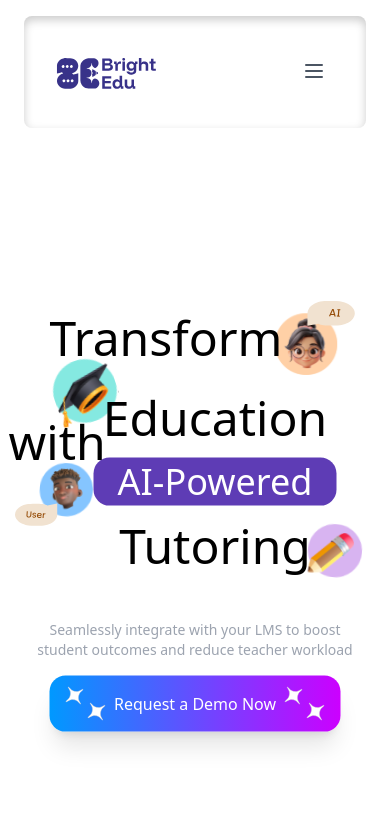
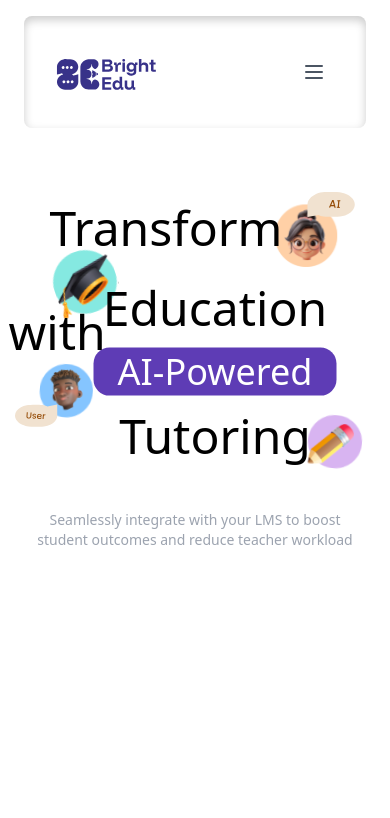
Before and after one commit to Ammaralibrahim/paralax, a Next.js app: page / in a window 390 px wide. Shown: the top 818 px of the page. Built offline with nearby package versions, Linux system fonts and the light colour scheme.

Commit message:
finish frontend

```diff
--- a/app/components/Hero.jsx
+++ b/app/components/Hero.jsx
@@ -6,10 +6,9 @@ import { motion } from "framer-motion";
 function Hero() {
   const [scrolled, setScrolled] = useState(false);
   const [isMobile, setIsMobile] = useState(false);
-  const [initialScrollDone, setInitialScrollDone] = useState(false); // Tanımlandı
+  const [initialScrollDone, setInitialScrollDone] = useState(false);
   const sectionRef = useRef(null);
 
-  // Mobil kontrolü
   useEffect(() => {
     const checkMobile = () => setIsMobile(window.innerWidth < 768);
     checkMobile();
@@ -17,7 +16,6 @@ function Hero() {
     return () => window.removeEventListener("resize", checkMobile);
   }, []);
 
-  // İlk scroll hareketi algılandığında animasyonu başlat
   useEffect(() => {
     const handleScrollStart = () => {
       if (!initialScrollDone) {
@@ -34,11 +32,10 @@ function Hero() {
     };
   }, [initialScrollDone]);
 
-  // Sayfa kaydırıldığında animasyonu değiştir
   useEffect(() => {
     const handleScroll = () => {
       const scrollTop = window.scrollY || document.documentElement.scrollTop;
-      const atTop = scrollTop < 1; // 1px yerine 0.5px gibi küçük değer kullanıldı
+      const atTop = scrollTop < 1;
 
       if (atTop && initialScrollDone) {
         setScrolled(false);
@@ -53,44 +50,48 @@ function Hero() {
 
   // Sayfa scroll engelleme
   useEffect(() => {
-    document.body.style.overflow = initialScrollDone ? "auto" : "hidden";
+    if (initialScrollDone) {
+      document.body.style.overflow = "auto"; // Kaydırma etkin
+    } else {
+      document.body.style.overflow = "hidden"; // Kaydırma engellenmiş
+    }
     return () => {
-      document.body.style.overflow = "auto";
+      document.body.style.overflow = "auto"; // Sayfa temizlendiğinde kaydırma aktif olsun
     };
   }, [initialScrollDone]);
 
   const getPositionStyles = (imageKey) => {
     const positions = {
       mezun: {
-        default: { bottom: 250, right: 320, width: 160, height: 160 },
-        scrolled: { bottom: 120, right: 230, width: 160, height: 160 },
+        default: { bottom: 50, right: 320, width: 160, height: 160 },
+        scrolled: { bottom: 50, right: 230, width: 160, height: 160 },
         mobile: {
-          default: { bottom: 160, right: 70, width: 80, height: 80 },
-          scrolled: { bottom: 160, right: 70, width: 80, height: 80 },
+          default: { bottom: 100, right: 70, width: 80, height: 80 },
+          scrolled: { bottom: 100, right: 70, width: 80, height: 80 },
         },
       },
       girl: {
-        default: { bottom: 270, left: 320, width: 120, height: 120 },
-        scrolled: { bottom: 220, left: 170, width: 190, height: 190 },
+        default: { bottom: 80, left: 320, width: 120, height: 120 },
+        scrolled: { bottom: 100, left: 130, width: 190, height: 190 },
         mobile: {
-          default: { bottom: 210, left: 80, width: 80, height: 80 },
-          scrolled: { bottom: 210, left: 80, width: 80, height: 80 },
+          default: { bottom: 150, left: 80, width: 80, height: 80 },
+          scrolled: { bottom: 150, left: 80, width: 80, height: 80 },
         },
       },
       boy: {
-        default: { top: -70, right: 330, width: 120, height: 120 },
-        scrolled: { top: -40, right: 350, width: 180, height: 180 },
+        default: { top: 110, right: 350, width: 120, height: 120 },
+        scrolled: { top: 70, right: 350, width: 180, height: 180 },
         mobile: {
-          default: { top: -130, right: 100, width: 80, height: 80 },
-          scrolled: { top: -130, right: 100, width: 80, height: 80 },
+          default: { top: -60, right: 100, width: 80, height: 80 },
+          scrolled: { top: -60, right: 100, width: 80, height: 80 },
         },
       },
       pen: {
-        default: { top: -150, left: 240, width: 160, height: 160 },
-        scrolled: { top: 80, left: 240, width: 160, height: 160 },
+        default: { top: 10, left: 240, width: 160, height: 160 },
+        scrolled: { top: 140, left: 240, width: 160, height: 160 },
         mobile: {
-          default: { top: -70, left: 110, width: 60, height: 60 },
-          scrolled: { top: -70, left: 110, width: 60, height: 60 },
+          default: { top: -10, left: 110, width: 60, height: 60 },
+          scrolled: { top: -10, left: 110, width: 60, height: 60 },
         },
       },
     };
@@ -110,16 +111,15 @@ function Hero() {
   return (
     <section
       ref={sectionRef}
-      className="relative bg-white text-white h-[140vh] flex items-center justify-center overflow-hidden"
+      className="relative bg-white text-white h-dvh flex items-center justify-center overflow-hidden "
     >
-      {/* Logo animasyonu - Hidden in Mobile Mode */}
-      {/* Logo animasyonu - Sadece masaüstü görünür */}
+      {/* Logo animasyonu */}
       <motion.div
-  className="fixed z-50 hidden md:block"  // 'hidden' class hides it on mobile, 'md:block' shows it from the 'md' breakpoint (typically >= 768px)
+        className="fixed z-50 hidden md:block"
         animate={
           scrolled
             ? {
-          top: "25px",
+                top: "10px",
                 left: "270px",
                 x: "0%",
                 y: "0%",
@@ -140,10 +140,8 @@ function Hero() {
         <Image src="/brightedu.svg" alt="Logo" width={200} height={200} />
       </motion.div>
 
-
-
       {/* Floating Images */}
-      <div className="absolute top-1/2 left-1/2 transform -translate-x-1/2 -translate-y-1/2">
+      <div className="absolute">
         {images.map(({ src, alt, key }) => {
           const { top, left, right, bottom, width, height } =
             getPositionStyles(key);
@@ -189,7 +187,7 @@ function Hero() {
         style={{
           left: "50%",
           x: "-50%",
-          top: "45%",
+          top: "50%",
         }}
         initial={{
           opacity: 0,
@@ -207,23 +205,23 @@ function Hero() {
         }}
       >
         <h1 className="flex flex-wrap items-center justify-center ml-10 text-center space-y-4 sm:space-y-6 md:space-y-8 lg:space-y-10">
-          <span className="text-black text-5xl sm:text-6xl md:text-8xl lg:text-[100px] xl:text-[120px] mr-12 text-left ml-[-50px] sm:ml-[-100px] md:ml-[-150px] lg:ml-[-200px]">
+          <span className="text-black text-5xl sm:text-6xl md:text-8xl lg:text-[80px] xl:text-[100px] mr-12 text-left ml-[-50px] sm:ml-[-100px] md:ml-[-150px] lg:ml-[-200px]">
             Transform
           </span>
 
           <div className="inline-flex flex-col items-center relative space-y-4">
-            <span className="absolute left-[-85px] sm:left-[100px] md:left-[-50px] lg:left-[-100px] xl:left-[-250px] top-1/2 transform -translate-y-1/2 text-5xl sm:text-6xl md:text-8xl lg:text-[100px] xl:text-[120px] text-black">
+            <span className="absolute left-[-85px] sm:left-[100px] md:left-[-50px] lg:left-[-100px] xl:left-[-250px] top-1/2 transform -translate-y-1/2 text-5xl sm:text-6xl md:text-8xl lg:text-[80px] xl:text-[100px] text-black">
               with
             </span>
-            <span className="text-black text-5xl sm:text-6xl md:text-8xl lg:text-[100px] xl:text-[120px]">
+            <span className="text-black text-5xl sm:text-6xl md:text-8xl lg:text-[80px] xl:text-[100px]">
               Education
             </span>
-            <span className="block bg-[#5E3CB5] text-white px-6 py-1 rounded-2xl text-4xl sm:text-5xl md:text-7xl lg:text-[90px] xl:text-[110px]">
+            <span className="block bg-[#5E3CB5] text-white px-6 py-1 rounded-2xl text-4xl sm:text-5xl md:text-7xl lg:text-[80px] xl:text-[100px]">
               AI-Powered
             </span>
           </div>
 
-          <span className="text-black text-5xl sm:text-6xl md:text-8xl lg:text-[100px] xl:text-[120px]">
+          <span className="text-black text-5xl sm:text-6xl md:text-8xl lg:text-[80px] xl:text-[100px]">
             Tutoring
           </span>
         </h1>
@@ -242,88 +240,7 @@ function Hero() {
             and reduce teacher workload
           </span>
           <div className="flex justify-center w-full">
-            <button className="fixed bg-gradient-to-r from-[#0099FF] to-[#CC00FF] text-white px-16 py-4 sm:px-8 sm:py-4 md:px-24 md:py-5 rounded-2xl text-md sm:text-xl md:text-xl shadow-xl transition-all duration-300 transform hover:scale-105 group">
-              {/* Left stars */}
-              <div className="absolute left-4 top-1/2 -translate-y-1/2 flex space-x-1">
-                <svg
-                  width="18"
-                  height="18"
-                  viewBox="0 0 21 21"
-                  fill="none"
-                  xmlns="http://www.w3.org/2000/svg"
-                >
-                  <path
-                    fillRule="evenodd"
-                    clipRule="evenodd"
-                    d="M20.5909 3.1421C20.2365 2.69314 16.3396 5.37089 14.3934 5.6771C12.0447 6.06748 9.64153 5.61315 7.61423 4.39549C6.02995 3.47039 3.58413 0.0344596 3.14213 0.306406C2.74474 0.639123 5.2292 4.04722 5.60489 5.84294C6.11802 8.15152 5.78776 10.575 4.67336 12.679C3.76648 14.4281 -0.00810462 17.2766 0.306034 17.7546C0.660301 18.2045 4.55761 15.5264 6.50388 15.2202C8.85259 14.8295 11.2559 15.2838 13.2831 16.5017C14.8674 17.4268 17.3132 20.8628 17.7546 20.5913C18.1525 20.2582 15.6681 16.85 15.2924 15.0543C14.7795 12.7457 15.1097 10.3224 16.2239 8.21821C17.1308 6.46913 20.9049 3.62101 20.5909 3.1421Z"
-                    fill="white"
-                    stroke="#CDCDCD"
-                    strokeWidth="0.48"
-                    strokeMiterlimit="2.613"
-                  />
-                </svg>
-
-                <svg
-                  width="18"
-                  height="18"
-                  className="mt-4"
-                  viewBox="0 0 21 21"
-                  fill="none"
-                  xmlns="http://www.w3.org/2000/svg"
-                >
-                  <path
-                    fillRule="evenodd"
-                    clipRule="evenodd"
-                    d="M20.5909 3.1421C20.2365 2.69314 16.3396 5.37089 14.3934 5.6771C12.0447 6.06748 9.64153 5.61315 7.61423 4.39549C6.02995 3.47039 3.58413 0.0344596 3.14213 0.306406C2.74474 0.639123 5.2292 4.04722 5.60489 5.84294C6.11802 8.15152 5.78776 10.575 4.67336 12.679C3.76648 14.4281 -0.00810462 17.2766 0.306034 17.7546C0.660301 18.2045 4.55761 15.5264 6.50388 15.2202C8.85259 14.8295 11.2559 15.2838 13.2831 16.5017C14.8674 17.4268 17.3132 20.8628 17.7546 20.5913C18.1525 20.2582 15.6681 16.85 15.2924 15.0543C14.7795 12.7457 15.1097 10.3224 16.2239 8.21821C17.1308 6.46913 20.9049 3.62101 20.5909 3.1421Z"
-                    fill="white"
-                    stroke="#CDCDCD"
-                    strokeWidth="0.48"
-                    strokeMiterlimit="2.613"
-                  />
-                </svg>
-              </div>
-              {/* Right stars */}
-              <div className="absolute right-4 top-1/2 -translate-y-1/2 flex space-x-1">
-                <svg
-                  width="18"
-                  height="18"
-                  viewBox="0 0 21 21"
-                  fill="none"
-                  xmlns="http://www.w3.org/2000/svg"
-                >
-                  <path
-                    fillRule="evenodd"
-                    clipRule="evenodd"
-                    d="M20.5909 3.1421C20.2365 2.69314 16.3396 5.37089 14.3934 5.6771C12.0447 6.06748 9.64153 5.61315 7.61423 4.39549C6.02995 3.47039 3.58413 0.0344596 3.14213 0.306406C2.74474 0.639123 5.2292 4.04722 5.60489 5.84294C6.11802 8.15152 5.78776 10.575 4.67336 12.679C3.76648 14.4281 -0.00810462 17.2766 0.306034 17.7546C0.660301 18.2045 4.55761 15.5264 6.50388 15.2202C8.85259 14.8295 11.2559 15.2838 13.2831 16.5017C14.8674 17.4268 17.3132 20.8628 17.7546 20.5913C18.1525 20.2582 15.6681 16.85 15.2924 15.0543C14.7795 12.7457 15.1097 10.3224 16.2239 8.21821C17.1308 6.46913 20.9049 3.62101 20.5909 3.1421Z"
-                    fill="white"
-                    stroke="#CDCDCD"
-                    strokeWidth="0.48"
-                    strokeMiterlimit="2.613"
-                  />
-                </svg>
-
-                <svg
-                  width="18"
-                  height="18"
-                  className="mt-4"
-                  viewBox="0 0 21 21"
-                  fill="none"
-                  xmlns="http://www.w3.org/2000/svg"
-                >
-                  <path
-                    fillRule="evenodd"
-                    clipRule="evenodd"
-                    d="M20.5909 3.1421C20.2365 2.69314 16.3396 5.37089 14.3934 5.6771C12.0447 6.06748 9.64153 5.61315 7.61423 4.39549C6.02995 3.47039 3.58413 0.0344596 3.14213 0.306406C2.74474 0.639123 5.2292 4.04722 5.60489 5.84294C6.11802 8.15152 5.78776 10.575 4.67336 12.679C3.76648 14.4281 -0.00810462 17.2766 0.306034 17.7546C0.660301 18.2045 4.55761 15.5264 6.50388 15.2202C8.85259 14.8295 11.2559 15.2838 13.2831 16.5017C14.8674 17.4268 17.3132 20.8628 17.7546 20.5913C18.1525 20.2582 15.6681 16.85 15.2924 15.0543C14.7795 12.7457 15.1097 10.3224 16.2239 8.21821C17.1308 6.46913 20.9049 3.62101 20.5909 3.1421Z"
-                    fill="white"
-                    stroke="#CDCDCD"
-                    strokeWidth="0.48"
-                    strokeMiterlimit="2.613"
-                  />
-                </svg>
-              </div>
-              Request a Demo Now
-            </button>
-            <div className="text-center fixed translate-y-36">
+            <div className="text-center fixed translate-y-36 hidden sm:block md:block lg:hidden xl:hidden">
               <Image
                 src="/heroicon.svg"
                 className="mx-auto"
@@ -332,13 +249,12 @@ function Hero() {
                 height={20}
               />
 
-              <div className="grid  justify-center px-2">
+              <div className="grid justify-center px-2">
                 <p className="text-xl md:text-2xl font-bold mt-4 text-gray-200">
-                Smarter and easier learning <br/>  with our advanced tool!<br/>
+                  Smarter and easier learning <br /> with our advanced tool!<br />
                 </p>
                 <p className="text-sm text-gray-600 mt-2 px-6 md:px-12">
-                Lorem ipsum dolor sit amet, consectetur adipiscing elit. Sed do
-                eiusmod tempor incididunt ut labore et dolore magna aliqua.
+                  Lorem ipsum dolor sit amet, consectetur adipiscing elit. Sed do eiusmod tempor incididunt ut labore et dolore magna aliqua.
                 </p>
               </div>
             </div>
--- a/app/components/Navbar.jsx
+++ b/app/components/Navbar.jsx
@@ -35,7 +35,7 @@ function Navbar() {
   useEffect(() => {
     const handleScroll = () => {
       if (!isMobile) {
-        setScrolled(window.scrollY > 0.5);
+        setScrolled(window.scrollY > 1);
       }
     };
 
@@ -68,7 +68,7 @@ function Navbar() {
   ];
 
   return (
-    <nav className={`fixed bg-white h-[112px] sm:h-[100px] md:h-[112px] lg:h-[112px] xl:h-[112px] left-2 right-2 w-auto mx-4 my-4 rounded-lg custom-shadow z-20 transition-all
+    <nav className={`fixed flex justify-center items-center bg-white h-[112px] sm:h-[100px] md:h-[112px] lg:h-[112px] xl:h-[90px] left-2 right-2 w-auto mx-4 my-4 rounded-lg custom-shadow z-20 transition-all
       ${isMobile || scrolled ? 'opacity-100' : 'opacity-0'}`}>
       <div className="container mx-auto px-8 py-8 flex justify-between items-center z-50">
         {/* Logo */}
```
Also changed, not shown: 1 other file (tests, documents, lock files or other folders). Lines whose indentation alone changed are shown as unchanged.
